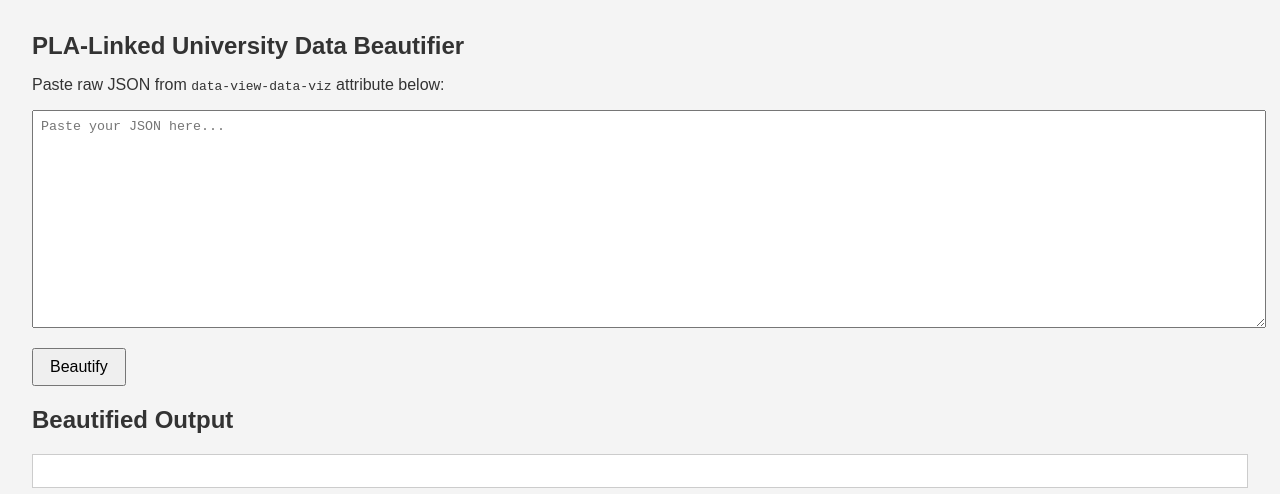
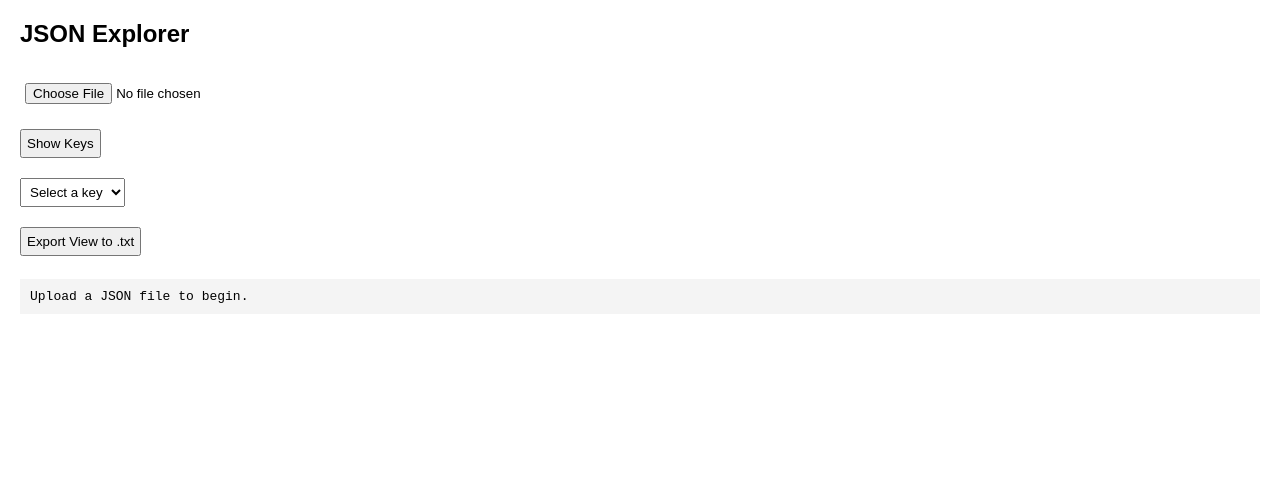
Before and after one commit to technoid99/embeddedjsonbeautifier, a plain HTML site: page index.html in a window 1280 px wide. Drawn offline with Linux system fonts and the light colour scheme.

Commit message:
json explorer upload

```diff
--- a/index.html
+++ b/index.html
@@ -1,75 +1,130 @@
 <!DOCTYPE html>
-<html lang="en">
+<html>
 <head>
-  <meta charset="UTF-8" />
-  <meta name="viewport" content="width=device-width, initial-scale=1.0" />
-  <title>PLA-Linked University Data Beautifier</title>
+  <title>JSON Explorer</title>
   <style>
-    body {
-      font-family: Arial, sans-serif;
-      margin: 2rem;
-      background-color: #f4f4f4;
-      color: #333;
-    }
-
-    h1 {
-      font-size: 1.5rem;
-      margin-bottom: 1rem;
-    }
-
-    textarea {
-      width: 100%;
-      height: 200px;
-      font-family: monospace;
-      padding: 0.5rem;
-      margin-bottom: 1rem;
-    }
-
-    pre {
-      background-color: #fff;
-      padding: 1rem;
-      border: 1px solid #ccc;
-      overflow-x: auto;
-      white-space: pre-wrap;
-      word-wrap: break-word;
-    }
-
-    button {
-      padding: 0.5rem 1rem;
-      font-size: 1rem;
-    }
+    body { font-family: sans-serif; margin: 20px; }
+    select, button, input[type="file"] { margin: 10px 0; padding: 5px; }
+    pre { background: #f4f4f4; padding: 10px; max-height: 300px; overflow: auto; }
   </style>
 </head>
 <body>
-  <h1>PLA-Linked University Data Beautifier</h1>
 
-  <p>Paste raw JSON from <code>data-view-data-viz</code> attribute below:</p>
-  <textarea id="rawInput" placeholder='Paste your JSON here...'></textarea>
-  <br />
-  <button onclick="beautifyJson()">Beautify</button>
+<h2>JSON Explorer</h2>
 
-  <h2>Beautified Output</h2>
-  <pre id="beautifiedOutput"></pre>
+<input type="file" accept=".json" onchange="handleFileUpload(event)">
+<br>
+<button onclick="showKeys()">Show Keys</button>
+<br>
+<select id="keySelector" onchange="showUniqueValues()">
+  <option>Select a key</option>
+</select>
+<br>
+<button onclick="exportToText()">Export View to .txt</button>
 
-  <script>
-    function beautifyJson() {
-      const raw = document.getElementById("rawInput").value;
+<pre id="output">Upload a JSON file to begin.</pre>
 
+<script>
+  let jsonData = [];
+
+  function handleFileUpload(event) {
+    const file = event.target.files[0];
+    if (!file) return;
+
+    const reader = new FileReader();
+    reader.onload = function(e) {
       try {
-        // Replace any escaped double quotes from HTML
-        const cleaned = raw
-          .replace(/&quot;/g, '"')
-          .replace(/\\"/g, '"') // replace backslash-escaped quotes
-          .replace(/\\\//g, "/"); // unescape forward slashes
+        const parsed = JSON.parse(e.target.result);
+        if (!Array.isArray(parsed)) {
+          document.getElementById('output').textContent = 'Error: JSON must be an array of objects.';
+          return;
+        }
+        jsonData = parsed;
+        document.getElementById('output').textContent = 'JSON loaded. Click "Show Keys" to begin.';
+      } catch (err) {
+        document.getElementById('output').textContent = 'Error parsing JSON: ' + err.message;
+      }
+    };
+    reader.readAsText(file);
+  }
 
-        const parsed = JSON.parse(cleaned);
-        const pretty = JSON.stringify(parsed, null, 2);
-        document.getElementById("beautifiedOutput").textContent = pretty;
-      } catch (error) {
-        document.getElementById("beautifiedOutput").textContent =
-          "❌ Error: Invalid JSON or escape issues. Please check your input.";
+  function getAllKeys(data, prefix = '') {
+    const keys = new Set();
+
+    data.forEach(item => {
+      for (let key in item) {
+        const value = item[key];
+        const path = prefix ? `${prefix}.${key}` : key;
+
+        if (Array.isArray(value)) {
+          keys.add(path + '[]');
+        } else if (typeof value === 'object' && value !== null) {
+          getAllKeys([value], path).forEach(k => keys.add(k));
+        } else {
+          keys.add(path);
+        }
       }
+    });
+
+    return [...keys].sort();
+  }
+
+  function showKeys() {
+    if (!jsonData.length) {
+      document.getElementById('output').textContent = 'No JSON data loaded.';
+      return;
     }
-  </script>
+
+    const keyList = getAllKeys(jsonData);
+    const selector = document.getElementById('keySelector');
+    selector.innerHTML = '<option>Select a key</option>';
+    keyList.forEach(key => {
+      const opt = document.createElement('option');
+      opt.value = key;
+      opt.textContent = key;
+      selector.appendChild(opt);
+    });
+    document.getElementById('output').textContent = 'Keys loaded. Select one to see unique values.';
+  }
+
+  function showUniqueValues() {
+    const key = document.getElementById('keySelector').value;
+    if (!key || key === 'Select a key') return;
+
+    const results = new Set();
+    const pathParts = key.replace(/\[\]$/, '').split('.');
+
+    jsonData.forEach(item => {
+      let value = item;
+      for (let part of pathParts) {
+        if (value && typeof value === 'object') {
+          value = value[part];
+        } else {
+          value = undefined;
+          break;
+        }
+      }
+
+      if (Array.isArray(value)) {
+        value.forEach(v => results.add(v));
+      } else if (value !== undefined) {
+        results.add(value);
+      }
+    });
+
+    const sorted = [...results].sort();
+    document.getElementById('output').textContent = sorted.join('\n');
+  }
+
+  function exportToText() {
+    const text = document.getElementById('output').textContent;
+    const blob = new Blob([text], { type: 'text/plain' });
+    const link = document.createElement('a');
+    link.download = 'json_explorer_output.txt';
+    link.href = URL.createObjectURL(blob);
+    link.click();
+  }
+</script>
+
 </body>
 </html>
```
Also changed, not shown: 1 other file.
